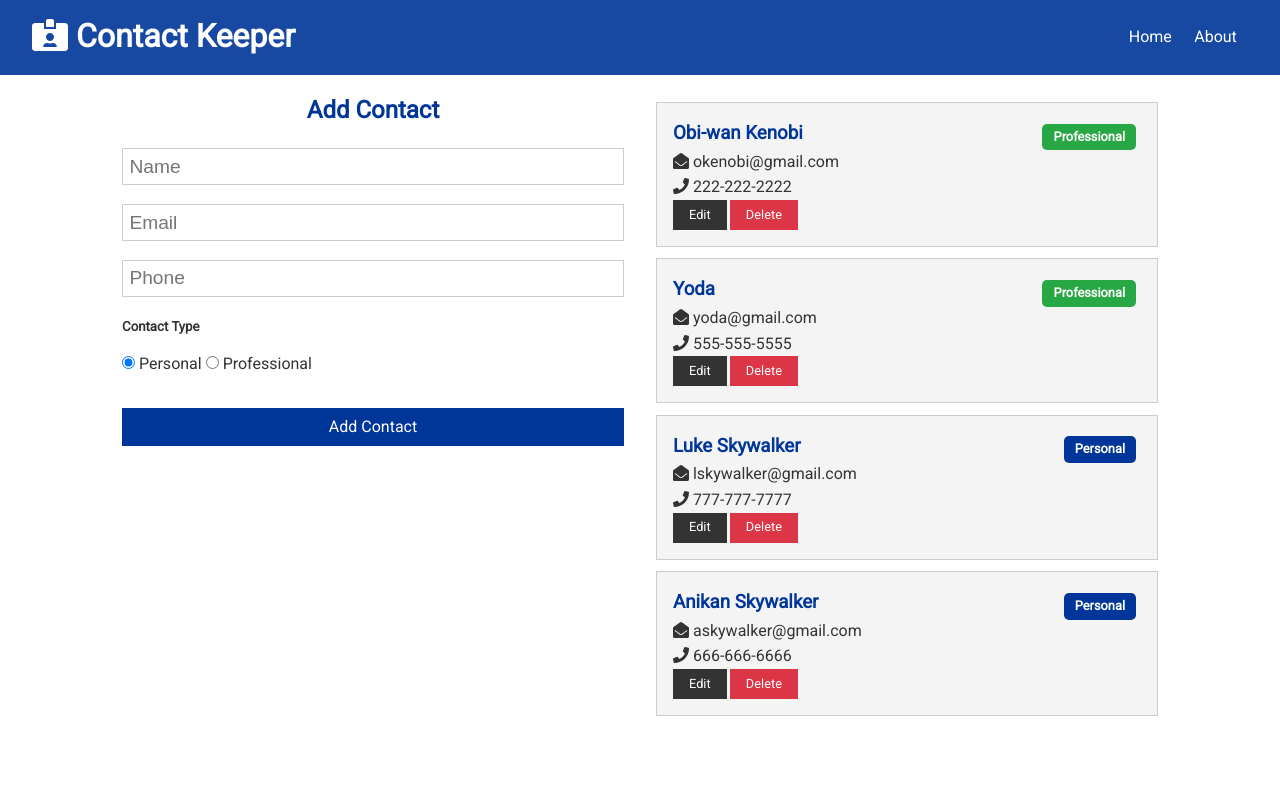
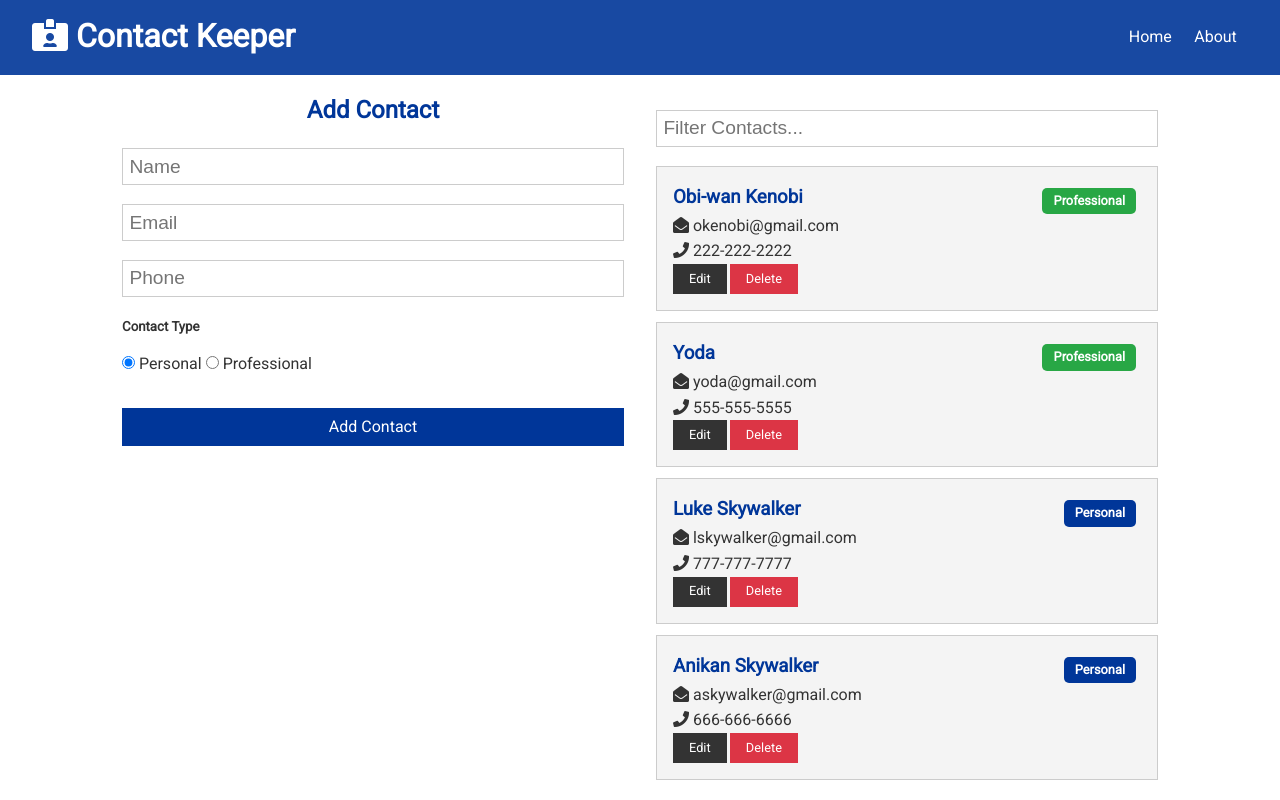
Before and after one commit to zealptl/contact-keeper, a React (Create React App) app in the folder client/: page / in a window 1280 px wide. Built offline with nearby package versions, Linux system fonts and the light colour scheme.

Commit message:
Implemented filter contacts functionality

```diff
--- a/client/public/index.html
+++ b/client/public/index.html
@@ -11,9 +11,12 @@
     />
 
     <link rel="manifest" href="%PUBLIC_URL%/manifest.json" />
+
     <link
       rel="stylesheet"
-      href="path/to/font-awesome/css/font-awesome.min.css"
+      href="https://use.fontawesome.com/releases/v5.8.2/css/all.css"
+      integrity="sha384-oS3vJWv+0UjzBfQzYUhtDYW+Pj2yciDJxpsK1OYPAYjqT085Qq/1cq5FLXAZQ7Ay"
+      crossorigin="anonymous"
     />
 
     <title>Contact Keeper | Keep track of your contacts</title>
@@ -21,10 +24,5 @@
   <body>
     <noscript>You need to enable JavaScript to run this app.</noscript>
     <div id="root"></div>
-    <script
-      src="https://cdnjs.cloudflare.com/ajax/libs/font-awesome/5.12.0-2/js/all.min.js"
-      integrity="sha256-+Q/z/qVOexByW1Wpv81lTLvntnZQVYppIL1lBdhtIq0="
-      crossorigin="anonymous"
-    ></script>
   </body>
 </html>
--- /dev/null
+++ b/client/src/components/contacts/ContactFilter.js
@@ -0,0 +1,36 @@
+import React, { useContext, useRef, useEffect } from 'react';
+import ContactContext from '../../context/contact/contactContext';
+
+const ContactFilter = () => {
+  const contactContext = useContext(ContactContext);
+  const text = useRef('');
+  const { filterContacts, clearFilter, filtered } = contactContext;
+
+  useEffect(() => {
+    if (filtered === null) {
+      text.current.value = '';
+    }
+  });
+
+  // On Change
+  const onChange = (e) => {
+    if (text.current.value !== '') {
+      filterContacts(e.target.value);
+    } else {
+      clearFilter();
+    }
+  };
+
+  return (
+    <form>
+      <input
+        ref={text}
+        type='text'
+        placeholder='Filter Contacts...'
+        onChange={onChange}
+      />
+    </form>
+  );
+};
+
+export default ContactFilter;
--- a/client/src/components/contacts/Contacts.js
+++ b/client/src/components/contacts/Contacts.js
@@ -1,17 +1,30 @@
 import React, { Fragment, useContext } from 'react';
+import { CSSTransition, TransitionGroup } from 'react-transition-group';
 import ContactContext from '../../context/contact/contactContext';
 import ContactItem from './ContactItem';
 
 const Contacts = () => {
   const contactContext = useContext(ContactContext);
 
-  const { contacts } = contactContext;
+  const { contacts, filtered } = contactContext;
+
+  if (contacts.length === 0) return <h3>Please Add Contacts</h3>;
 
   return (
     <Fragment>
-      {contacts.map((contact) => (
-        <ContactItem key={contact.id} contact={contact} />
-      ))}
+      <TransitionGroup>
+        {filtered !== null
+          ? filtered.map((contact) => (
+              <CSSTransition key={contact.id} timeout={250} classNames='item'>
+                <ContactItem contact={contact} />
+              </CSSTransition>
+            ))
+          : contacts.map((contact) => (
+              <CSSTransition key={contact.id} timeout={250} classNames='item'>
+                <ContactItem contact={contact} />
+              </CSSTransition>
+            ))}
+      </TransitionGroup>
     </Fragment>
   );
 };
--- a/client/src/components/pages/Home.js
+++ b/client/src/components/pages/Home.js
@@ -1,6 +1,7 @@
 import React from 'react';
 import Contacts from '../contacts/Contacts';
 import ContactForm from '../contacts/ContactForm';
+import ContactFilter from '../contacts/ContactFilter';
 
 const Home = () => {
   return (
@@ -9,6 +10,7 @@ const Home = () => {
         <ContactForm />
       </div>
       <div>
+        <ContactFilter />
         <Contacts />
       </div>
     </div>
--- a/client/src/context/contact/ContactState.js
+++ b/client/src/context/contact/ContactState.js
@@ -45,6 +45,7 @@ const ContactState = (props) => {
       },
     ],
     current: null,
+    filtered: null,
   };
 
   const [state, dispatch] = useReducer(ContactReducer, intialState);
@@ -70,19 +71,25 @@ const ContactState = (props) => {
     dispatch({ type: UPDATE_CONTACT, payload: contact });
 
   // Filter Contact
+  const filterContacts = (text) =>
+    dispatch({ type: FILTER_CONTACTS, payload: text });
 
   // Clear Contact
+  const clearFilter = () => dispatch({ type: CLEAR_FILTER });
 
   return (
     <ContactContext.Provider
       value={{
         contacts: state.contacts,
         current: state.current,
+        filtered: state.filtered,
         addContact,
         updateContact,
         deleteContact,
         setCurrent,
         clearCurrent,
+        filterContacts,
+        clearFilter,
       }}
     >
       {props.children}
--- a/client/src/context/contact/contactReducer.js
+++ b/client/src/context/contact/contactReducer.js
@@ -44,6 +44,21 @@ export default (state, action) => {
         current: null,
       };
 
+    case FILTER_CONTACTS:
+      return {
+        ...state,
+        filtered: state.contacts.filter((contact) => {
+          const regex = new RegExp(`${action.payload}`, 'gi');
+          return contact.name.match(regex) || contact.email.match(regex);
+        }),
+      };
+
+    case CLEAR_FILTER:
+      return {
+        ...state,
+        filtered: null,
+      };
+
     default:
       return state;
   }
```
